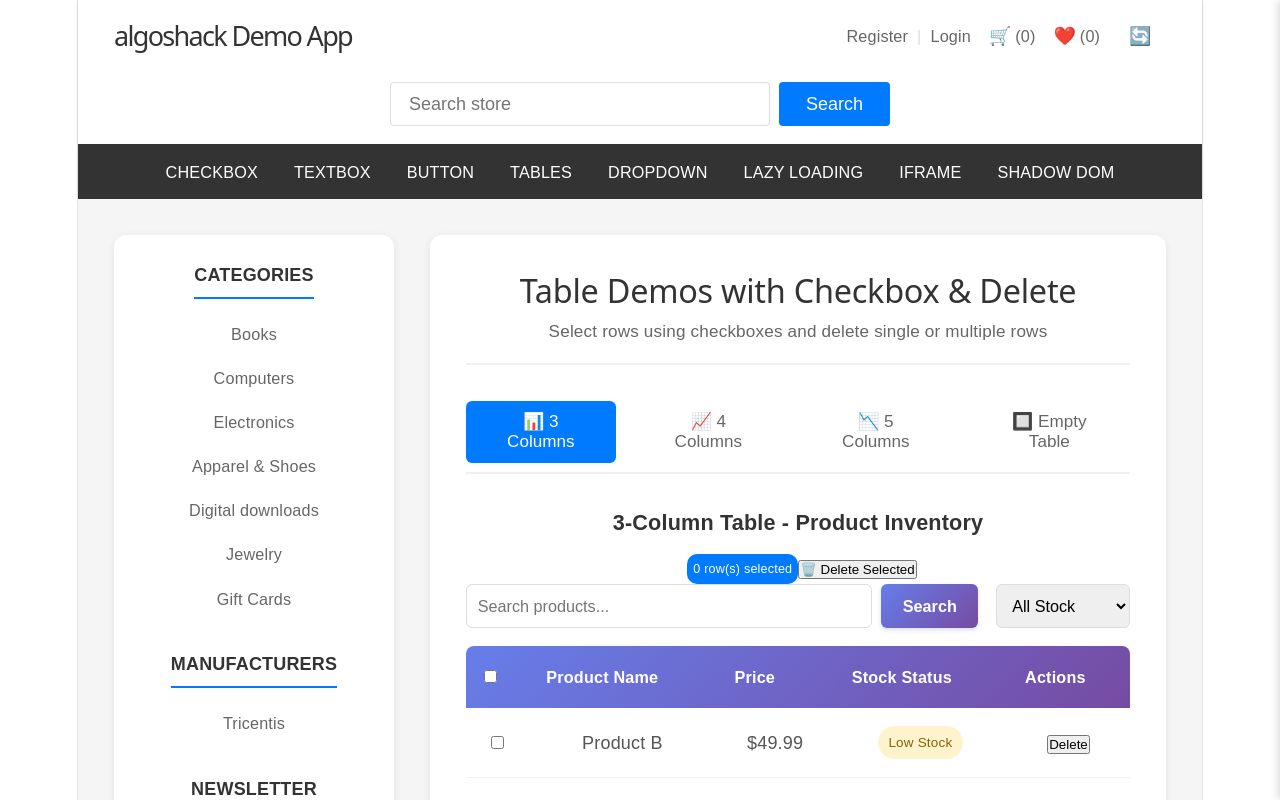
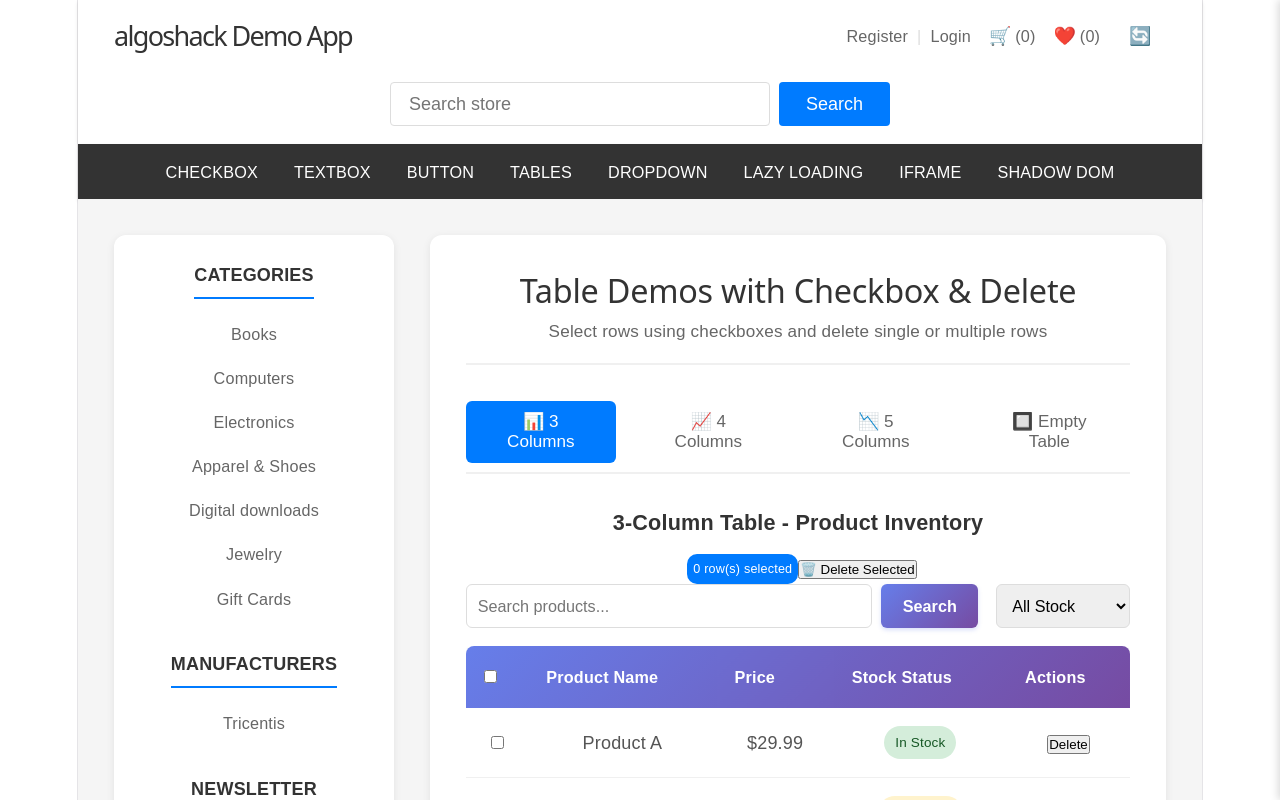
Before and after one commit to vivekkumarsingh001/autohealDemoApp, a React (Vite) app: page /category/tables in a window 1280 px wide. Shown: the top 800 px of the page. Built offline with nearby package versions, Linux system fonts and the light colour scheme.

Commit message:
added product A

```diff
--- a/src/components/TablesDemo.jsx
+++ b/src/components/TablesDemo.jsx
@@ -8,7 +8,7 @@ const TablesDemo = () => {
 
   // Sample data for 3-column table
   const [threeColumnData, setThreeColumnData] = useState([
-    // { id: 1, name: "Product A", price: "$29.99", stock: "In Stock" },
+    { id: 1, name: "Product A", price: "$29.99", stock: "In Stock" },
     { id: 2, name: "Product B", price: "$49.99", stock: "Low Stock" },
     { id: 3, name: "Product C", price: "$19.99", stock: "Out of Stock" },
     { id: 4, name: "Product D", price: "$99.99", stock: "In Stock" },
```
